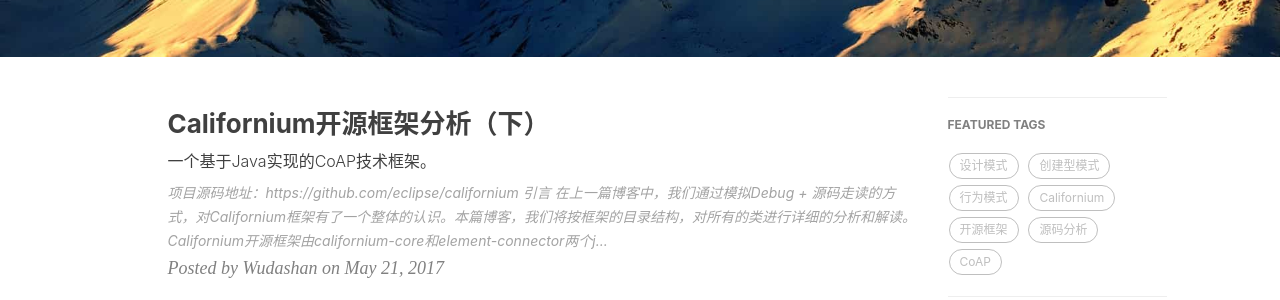
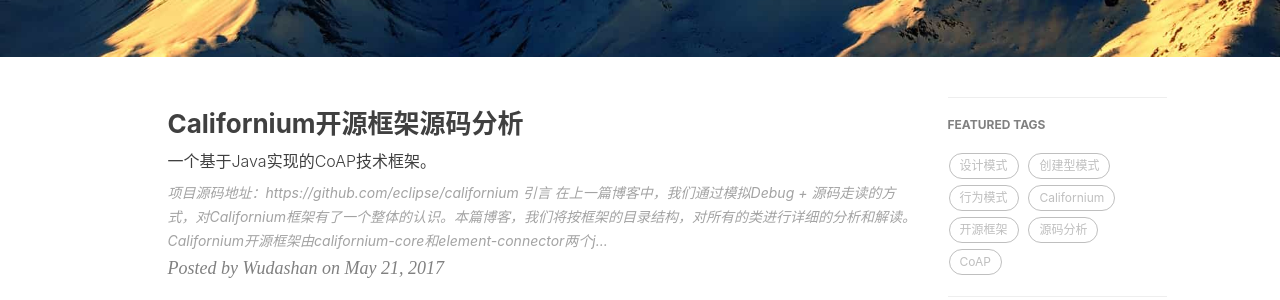
Before and after one commit to wudashan/wudashan.github.io, a Jekyll site: the page built from index.html, in a window 1280 px wide and 900 px high. Shown: the part 361-661 px from the top of the window. Built offline with Jekyll 4.4.1, drawn with Linux system fonts in a browser that asks for light colours; nearby versions of some CDN libraries; the list of posts is cut into pages by our own code; comment, search, counter and statistics services are not loaded.

Commit message:
修改标题

```diff
--- a/_posts/2017-05-21-Californium-Framework-Analysis-01.markdown
+++ b/_posts/2017-05-21-Californium-Framework-Analysis-01.markdown
@@ -1,6 +1,6 @@
 ---
 layout:     post
-title:      "Californium开源框架分析（下）"
+title:      "Californium开源框架源码分析"
 subtitle:   "一个基于Java实现的CoAP技术框架。"
 date:       2017-05-21 22:00:00
 author:     "Wudashan"
```
